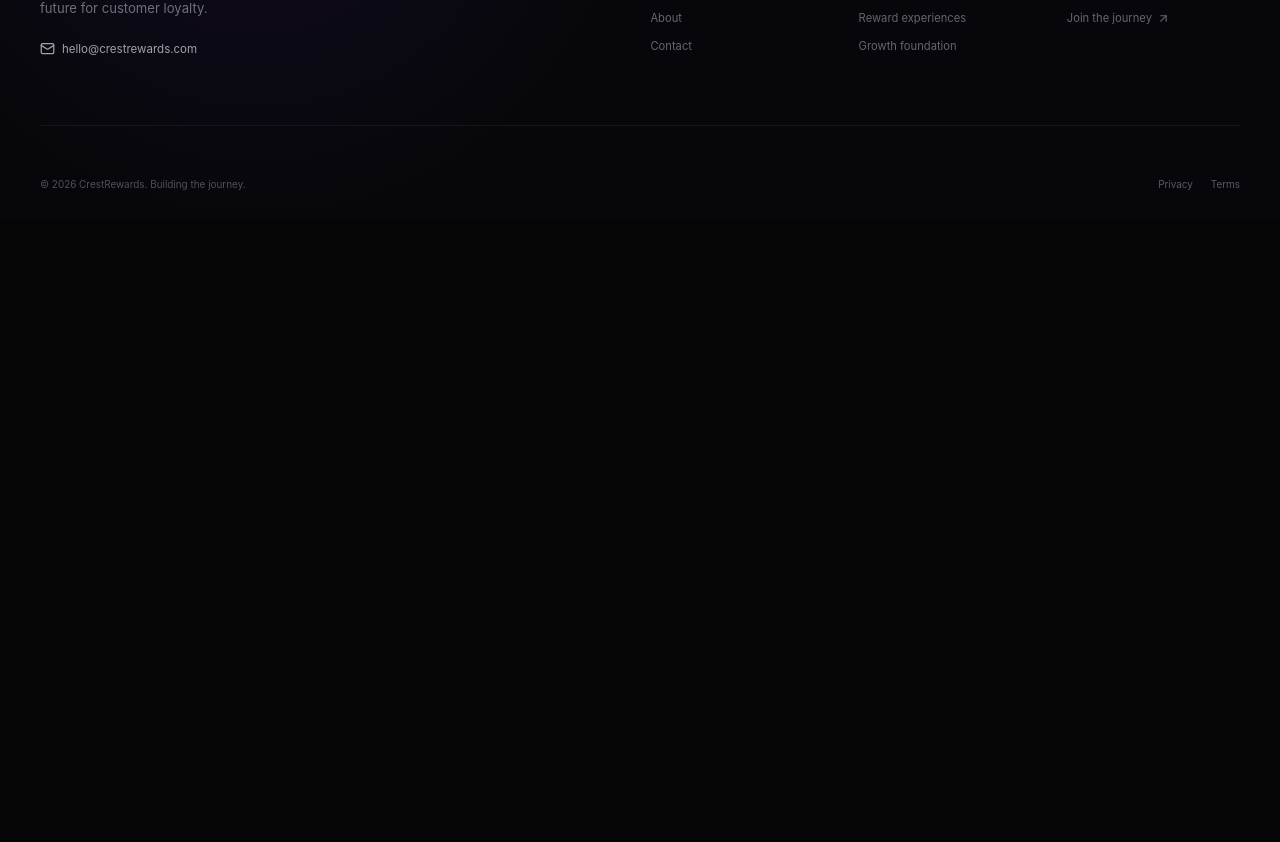
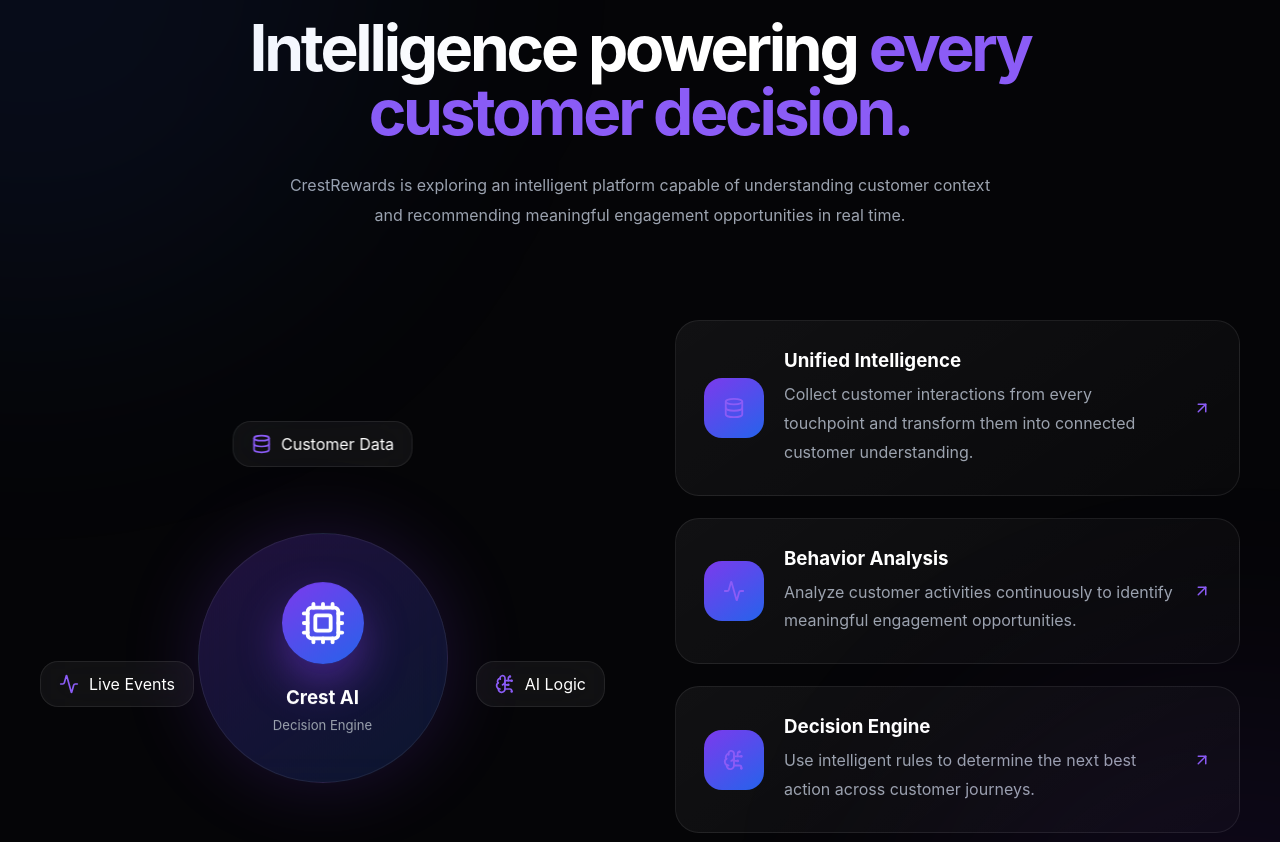
Before and after one commit to Dikshit-singh02/CrestRewards, a React (Vite) app in the folder client/: page /platform in a window 1280 px wide. Shown: the part 6038-6880 px from the top of the page. Before the commit the page ends 6258 px from the top, so only its background shows below. Built offline with nearby package versions, Linux system fonts and the light colour scheme.

Commit message:
Add Intelligence Engine section

```diff
--- a/client/src/components/platform/IntelligenceEngine/IntelligenceEngine.css
+++ b/client/src/components/platform/IntelligenceEngine/IntelligenceEngine.css
@@ -0,0 +1,444 @@
+.intelligence-engine{
+    position:relative;
+    padding:120px 0;
+    overflow:hidden;
+  }
+
+  .intelligence-engine::before{
+    content:"";
+    position:absolute;
+    width:700px;
+    height:700px;
+    left:-320px;
+    top:-220px;
+    border-radius:50%;
+    background:rgba(37,99,235,.08);
+    filter:blur(130px);
+    pointer-events:none;
+  }
+
+  .intelligence-engine::after{
+    content:"";
+    position:absolute;
+    width:650px;
+    height:650px;
+    right:-280px;
+    bottom:-220px;
+    border-radius:50%;
+    background:rgba(124,58,237,.08);
+    filter:blur(120px);
+    pointer-events:none;
+  }
+
+  /* ========================= */
+
+  .intelligence-engine__header{
+    max-width:850px;
+    margin:0 auto 90px;
+    text-align:center;
+  }
+
+  .intelligence-engine__eyebrow{
+    display:inline-flex;
+    align-items:center;
+    justify-content:center;
+    padding:8px 18px;
+    border-radius:999px;
+    background:rgba(124,58,237,.08);
+    border:1px solid rgba(124,58,237,.18);
+    color:#c4b5fd;
+    font-size:.75rem;
+    font-weight:700;
+    text-transform:uppercase;
+    letter-spacing:.08em;
+  }
+
+  .intelligence-engine__header h2{
+    margin-top:22px;
+    color:#fff;
+    font-size:clamp(3rem,5vw,5.3rem);
+    line-height:1;
+    letter-spacing:-.05em;
+  }
+
+  .intelligence-engine__header h2 span{
+    color:#8b5cf6;
+  }
+
+  .intelligence-engine__header p{
+    max-width:720px;
+    margin:26px auto 0;
+    color:#9ca3af;
+    line-height:1.9;
+  }
+
+  /* ========================= */
+
+  .intelligence-engine__layout{
+    display:grid;
+    grid-template-columns:1fr 1fr;
+    gap:70px;
+    align-items:center;
+  }
+
+  /* ========================= */
+
+  .engine-visual{
+    position:relative;
+    min-height:560px;
+    display:flex;
+    align-items:center;
+    justify-content:center;
+  }
+
+  /* ========================= */
+
+  .engine-core{
+    position:relative;
+    width:250px;
+    height:250px;
+    border-radius:50%;
+    display:flex;
+    flex-direction:column;
+    justify-content:center;
+    align-items:center;
+
+    background:
+    linear-gradient(
+    145deg,
+    rgba(124,58,237,.24),
+    rgba(37,99,235,.18));
+
+    border:1px solid rgba(255,255,255,.08);
+
+    backdrop-filter:blur(20px);
+
+    box-shadow:
+    0 0 80px rgba(124,58,237,.2);
+
+    animation:
+    engineFloat 6s ease-in-out infinite;
+  }
+
+  .engine-core__icon{
+    width:82px;
+    height:82px;
+    display:grid;
+    place-items:center;
+    border-radius:50%;
+    background:
+    linear-gradient(
+    145deg,
+    #7c3aed,
+    #2563eb);
+
+    color:white;
+
+    box-shadow:
+    0 20px 45px rgba(124,58,237,.45);
+  }
+
+  .engine-core h3{
+    margin-top:22px;
+    color:white;
+  }
+
+  .engine-core span{
+    margin-top:8px;
+    color:#9ca3af;
+    font-size:.82rem;
+  }
+
+  /* ========================= */
+
+  .engine-node{
+
+    position:absolute;
+
+    display:flex;
+
+    align-items:center;
+
+    gap:10px;
+
+    padding:12px 18px;
+
+    border-radius:18px;
+
+    background:rgba(255,255,255,.05);
+
+    border:1px solid rgba(255,255,255,.08);
+
+    backdrop-filter:blur(20px);
+
+    color:white;
+
+    transition:.35s;
+
+  }
+
+  .engine-node svg{
+
+  color:#8b5cf6;
+
+  }
+
+  .engine-node:hover{
+
+  transform:translateY(-6px);
+
+  }
+
+  .engine-node--one{
+
+  top:40px;
+
+  left:50%;
+
+  transform:translateX(-50%);
+
+  }
+
+  .engine-node--two{
+
+  left:0;
+
+  top:50%;
+
+  }
+
+  .engine-node--three{
+
+  right:0;
+
+  top:50%;
+
+  }
+
+  .engine-node--four{
+
+  bottom:40px;
+
+  left:50%;
+
+  transform:translateX(-50%);
+
+  }
+
+  /* ========================= */
+
+  .engine-content{
+
+  display:flex;
+
+  flex-direction:column;
+
+  gap:22px;
+
+  }
+
+  .engine-card{
+
+  display:grid;
+
+  grid-template-columns:auto 1fr auto;
+
+  gap:20px;
+
+  align-items:center;
+
+  padding:28px;
+
+  border-radius:24px;
+
+  background:
+  linear-gradient(
+  145deg,
+  rgba(255,255,255,.05),
+  rgba(255,255,255,.02));
+
+  border:1px solid rgba(255,255,255,.08);
+
+  transition:.35s;
+
+  }
+
+  .engine-card:hover{
+
+  transform:translateX(8px);
+
+  border-color:rgba(124,58,237,.35);
+
+  }
+
+  .engine-card__icon{
+
+  width:60px;
+
+  height:60px;
+
+  display:grid;
+
+  place-items:center;
+
+  border-radius:18px;
+
+  background:
+  linear-gradient(
+  145deg,
+  #7c3aed,
+  #2563eb);
+
+  color:white;
+
+  }
+
+  .engine-card__body h3{
+
+  color:white;
+
+  margin-bottom:8px;
+
+  }
+
+  .engine-card__body p{
+
+  color:#9ca3af;
+
+  line-height:1.8;
+
+  }
+
+  .engine-card svg:last-child{
+
+  color:#8b5cf6;
+
+  }
+
+  /* ========================= */
+
+  @media(max-width:1024px){
+
+  .intelligence-engine__layout{
+
+  grid-template-columns:1fr;
+
+  }
+
+  .engine-visual{
+
+  min-height:500px;
+
+  }
+
+  }
+
+  /* ========================= */
+
+  @media(max-width:768px){
+
+  .intelligence-engine{
+
+  padding:80px 0;
+
+  }
+
+  .intelligence-engine__header{
+
+  margin-bottom:60px;
+
+  }
+
+  .engine-core{
+
+  width:190px;
+
+  height:190px;
+
+  }
+
+  .engine-node{
+
+  padding:10px 14px;
+
+  font-size:.82rem;
+
+  }
+
+  .engine-card{
+
+  padding:22px;
+
+  }
+
+  .engine-card__icon{
+
+  width:50px;
+
+  height:50px;
+
+  }
+
+  }
+
+  /* ========================= */
+
+  @media(max-width:480px){
+
+  .engine-visual{
+
+  min-height:420px;
+
+  }
+
+  .engine-node{
+
+  font-size:.72rem;
+
+  }
+
+  .engine-card{
+
+  grid-template-columns:1fr;
+
+  text-align:center;
+
+  }
+
+  .engine-card__icon{
+
+  margin:auto;
+
+  }
+
+  .engine-card svg:last-child{
+
+  display:none;
+
+  }
+
+  }
+
+  /* ========================= */
+
+  @keyframes engineFloat{
+
+  0%{
+
+  transform:translateY(0);
+
+  }
+
+  50%{
+
+  transform:translateY(-15px);
+
+  }
+
+  100%{
+
+  transform:translateY(0);
+
+  }
+
+  }
--- a/client/src/components/platform/IntelligenceEngine/IntelligenceEngine.jsx
+++ b/client/src/components/platform/IntelligenceEngine/IntelligenceEngine.jsx
@@ -0,0 +1,164 @@
+import { motion } from "framer-motion";
+import {
+  BrainCircuit,
+  Sparkles,
+  Database,
+  Activity,
+  ArrowUpRight,
+  Cpu,
+} from "lucide-react";
+
+import "./IntelligenceEngine.css";
+
+const intelligenceCards = [
+  {
+    title: "Unified Intelligence",
+    description:
+      "Collect customer interactions from every touchpoint and transform them into connected customer understanding.",
+    icon: Database,
+  },
+  {
+    title: "Behavior Analysis",
+    description:
+      "Analyze customer activities continuously to identify meaningful engagement opportunities.",
+    icon: Activity,
+  },
+  {
+    title: "Decision Engine",
+    description:
+      "Use intelligent rules to determine the next best action across customer journeys.",
+    icon: BrainCircuit,
+  },
+  {
+    title: "Personalized Experiences",
+    description:
+      "Deliver highly relevant experiences based on evolving customer context.",
+    icon: Sparkles,
+  },
+];
+
+const IntelligenceEngine = () => {
+  return (
+    <section className="intelligence-engine">
+
+      <div className="container">
+
+        <motion.div
+          className="intelligence-engine__header"
+          initial={{ opacity: 0, y: 40 }}
+          whileInView={{ opacity: 1, y: 0 }}
+          viewport={{ once: true }}
+          transition={{ duration: .7 }}
+        >
+
+          <span className="intelligence-engine__eyebrow">
+            Intelligence Engine
+          </span>
+
+          <h2>
+            Intelligence powering
+            <span> every customer decision.</span>
+          </h2>
+
+          <p>
+            CrestRewards is exploring an intelligent platform capable of
+            understanding customer context and recommending meaningful
+            engagement opportunities in real time.
+          </p>
+
+        </motion.div>
+
+        <div className="intelligence-engine__layout">
+
+          <motion.div
+            className="engine-visual"
+            initial={{ opacity: 0, x: -50 }}
+            whileInView={{ opacity: 1, x: 0 }}
+            viewport={{ once: true }}
+            transition={{ duration: .8 }}
+          >
+
+            <div className="engine-core">
+
+              <div className="engine-core__icon">
+                <Cpu size={46} />
+              </div>
+
+              <h3>Crest AI</h3>
+
+              <span>Decision Engine</span>
+
+            </div>
+
+            <div className="engine-node engine-node--one">
+              <Database size={20} />
+              Customer Data
+            </div>
+
+            <div className="engine-node engine-node--two">
+              <Activity size={20} />
+              Live Events
+            </div>
+
+            <div className="engine-node engine-node--three">
+              <BrainCircuit size={20} />
+              AI Logic
+            </div>
+
+            <div className="engine-node engine-node--four">
+              <Sparkles size={20} />
+              Personalized Output
+            </div>
+
+          </motion.div>
+
+          <motion.div
+            className="engine-content"
+            initial={{ opacity: 0, x: 50 }}
+            whileInView={{ opacity: 1, x: 0 }}
+            viewport={{ once: true }}
+            transition={{ duration: .8 }}
+          >
+
+            {intelligenceCards.map((card) => {
+
+              const Icon = card.icon;
+
+              return (
+
+                <article
+                  className="engine-card"
+                  key={card.title}
+                >
+
+                  <div className="engine-card__icon">
+                    <Icon size={22} />
+                  </div>
+
+                  <div className="engine-card__body">
+
+                    <h3>{card.title}</h3>
+
+                    <p>{card.description}</p>
+
+                  </div>
+
+                  <ArrowUpRight size={18} />
+
+                </article>
+
+              );
+
+            })}
+
+          </motion.div>
+
+        </div>
+
+      </div>
+
+    </section>
+  );
+};
+
+export default IntelligenceEngine;
--- a/client/src/pages/Platform/Platform.jsx
+++ b/client/src/pages/Platform/Platform.jsx
@@ -3,6 +3,7 @@ import CustomerIntelligence from "../../components/platform/CustomerIntelligence
 import JourneyOrchestration from "../../components/platform/JourneyOrchestration/JourneyOrchestration";
 import RewardArchitecture from "../../components/platform/RewardArchitecture/RewardArchitecture";
 import PlatformFoundation from "../../components/platform/PlatformFoundation/PlatformFoundation";
+import IntelligenceEngine from "../../components/platform/IntelligenceEngine/IntelligenceEngine";
 
 const Platform = () => {
   return (
@@ -12,6 +13,7 @@ const Platform = () => {
       <JourneyOrchestration />
       <RewardArchitecture />
       <PlatformFoundation />
+      <IntelligenceEngine />
     </main>
   );
 };
```
